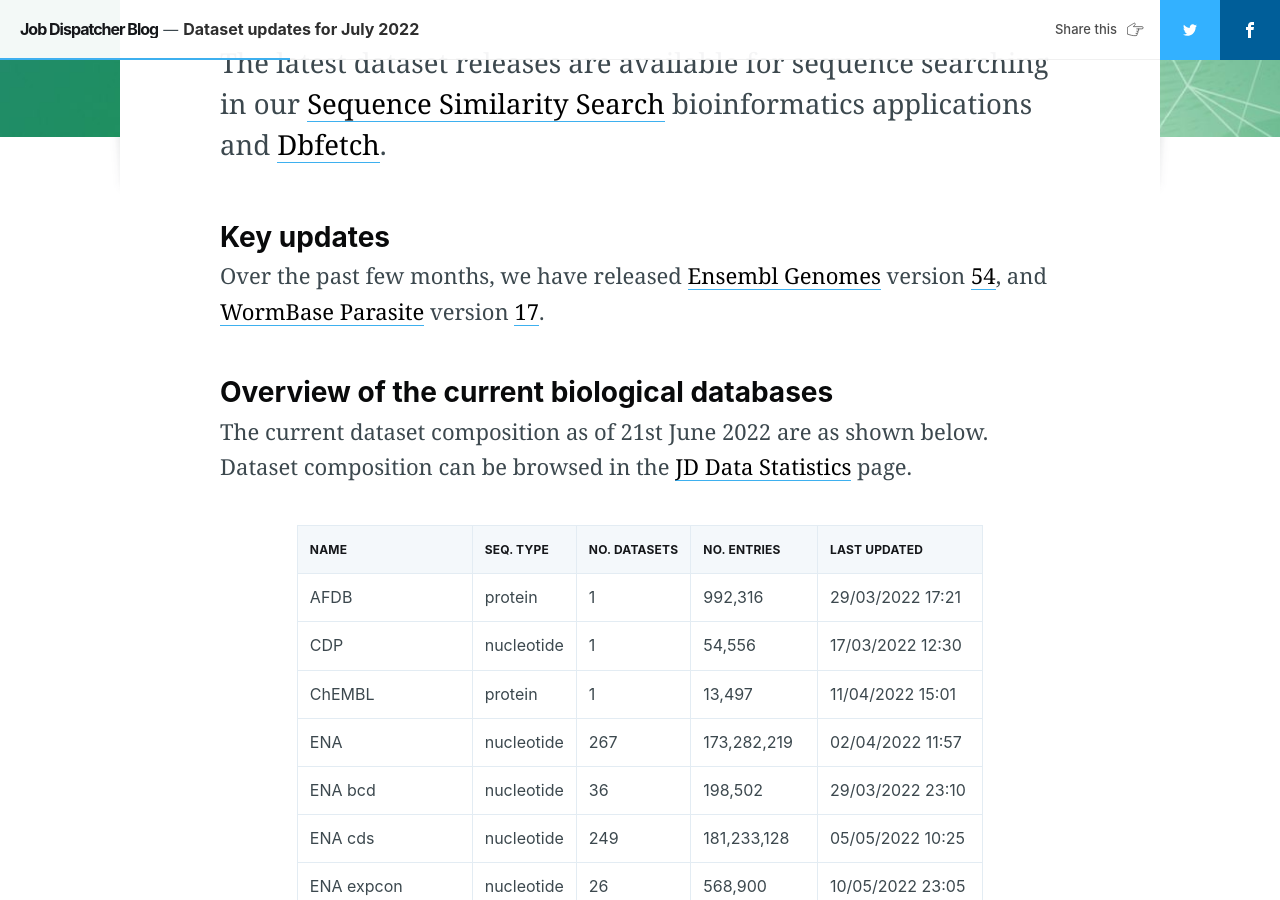
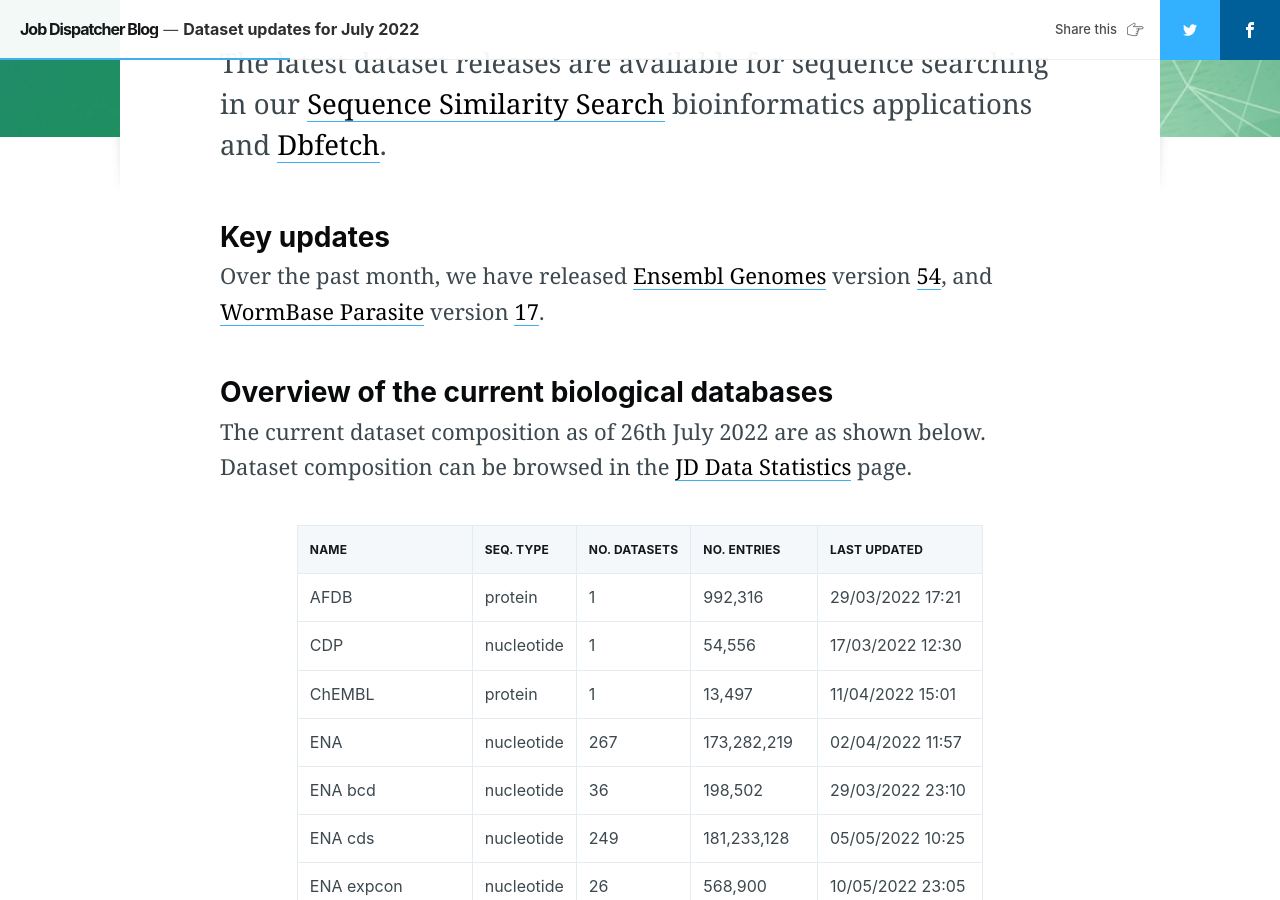
Before and after one commit to ebi-jdispatcher/blog, a Jekyll site: the page built from _posts/2022-07-26-july-updates.md, in a window 1280 px wide and 900 px high, scrolled down 925 px. Built offline with Jekyll 4.4.1, drawn with Linux system fonts in a browser that asks for light colours; nearby versions of some CDN libraries; comment, search, counter and statistics services are not loaded.

Commit message:
Minor-ish fixes

```diff
--- a/_posts/2022-07-26-july-updates.md
+++ b/_posts/2022-07-26-july-updates.md
@@ -17,11 +17,11 @@ The latest dataset releases are available for sequence searching in our [Sequenc
 
 ### Key updates
 
-Over the past few months, we have released [Ensembl Genomes](https://ensemblgenomes.org/) version [54](https://www.ensembl.info/2022/07/12/ensembl-107-has-been-released/), and [WormBase Parasite](https://www.wormbase.org/) version [17](https://wbparasite.wordpress.com/2022/07/05/announcing-wormbase-parasite-release-17/).
+Over the past month, we have released [Ensembl Genomes](https://ensemblgenomes.org/) version [54](https://www.ensembl.info/2022/07/12/ensembl-107-has-been-released/), and [WormBase Parasite](https://www.wormbase.org/) version [17](https://wbparasite.wordpress.com/2022/07/05/announcing-wormbase-parasite-release-17/).
 
 ### Overview of the current biological databases
 
-The current dataset composition as of 21st June 2022 are as shown below. Dataset composition
+The current dataset composition as of 26th July 2022 are as shown below. Dataset composition
 can be browsed in the [JD Data Statistics](https://www.ebi.ac.uk/Tools/jdstats/) page.
 
 | Name                | Seq. Type  | No. Datasets | No. Entries   | Last Updated     |
```
